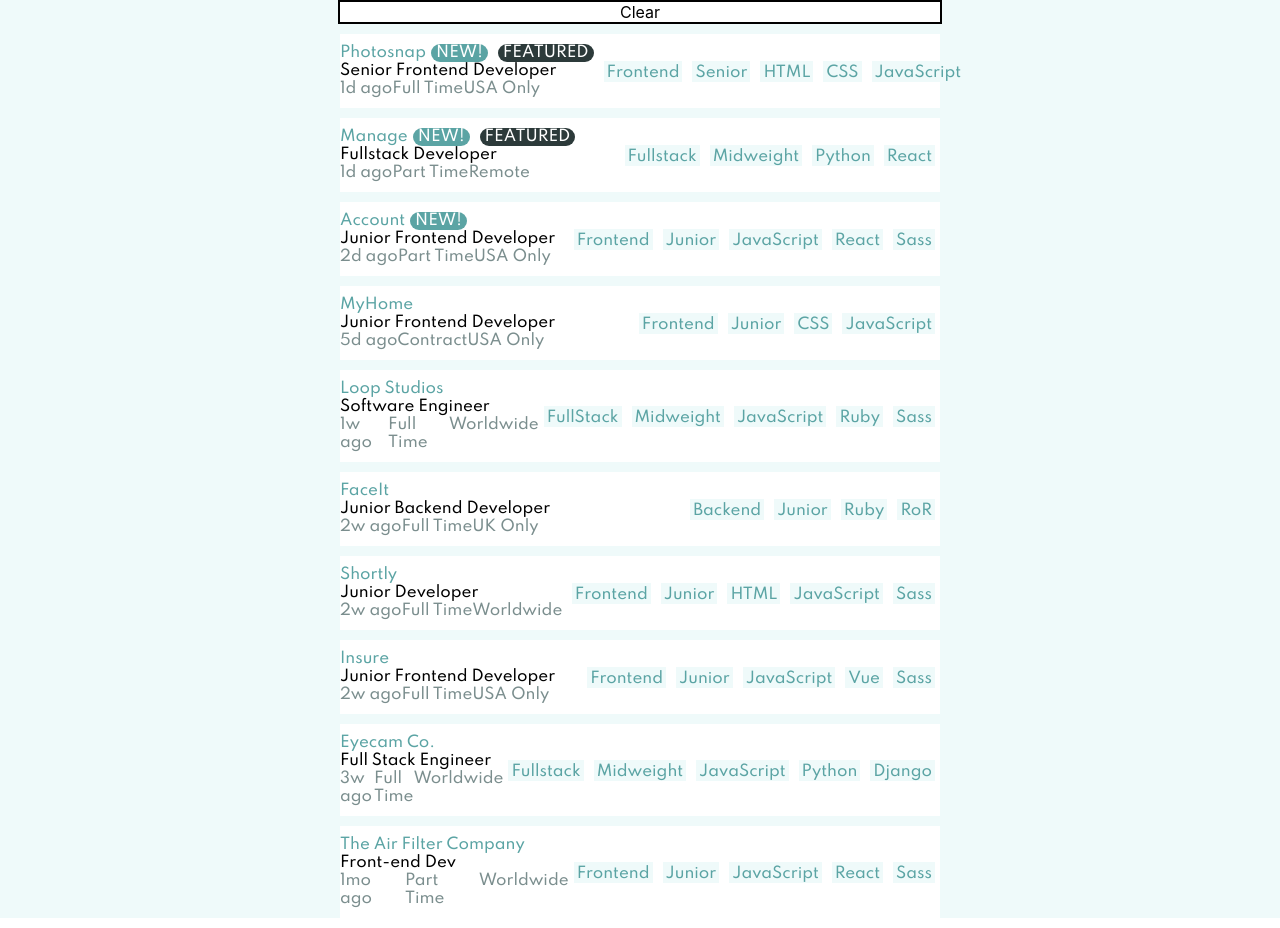
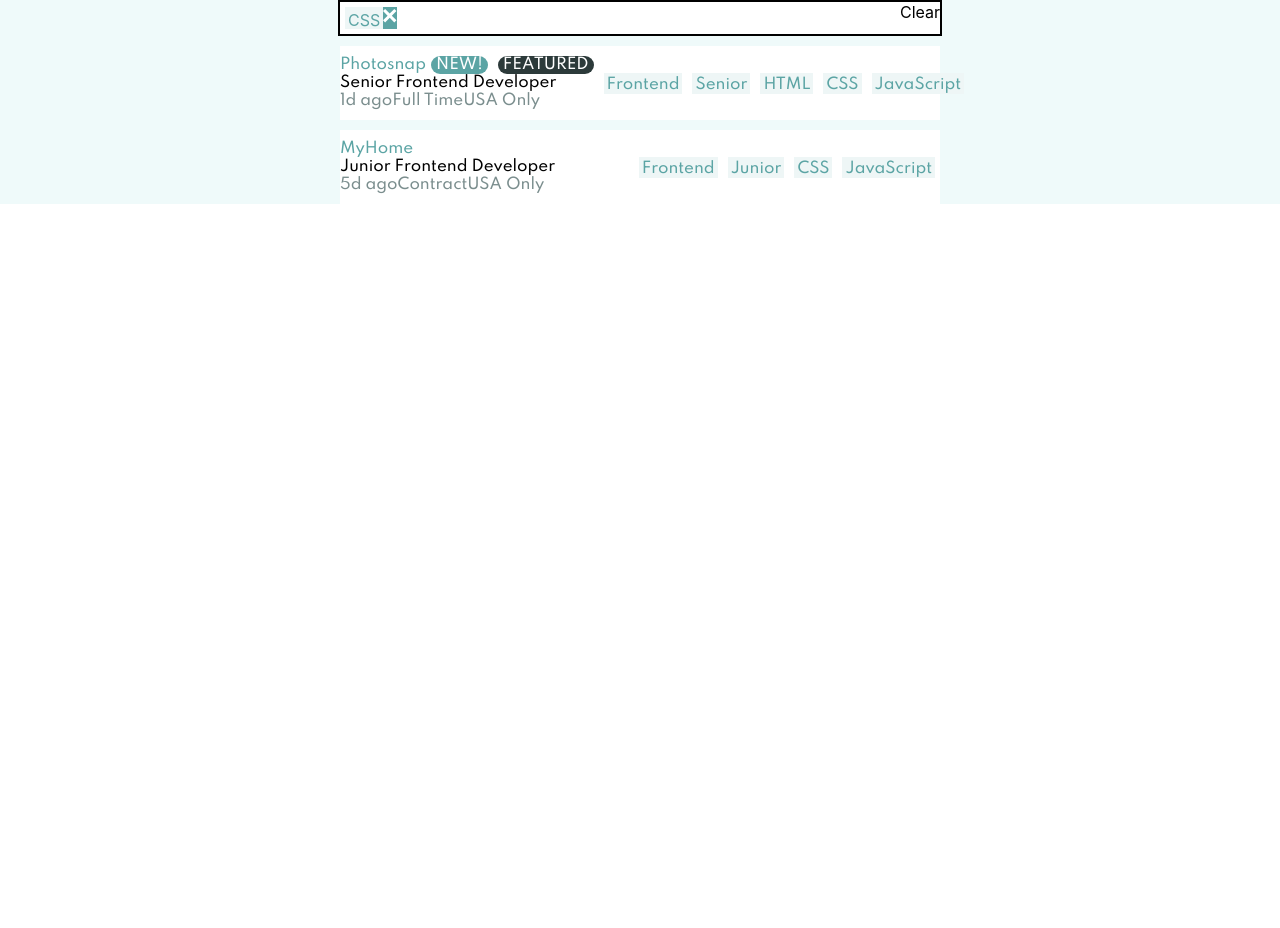
Before and after one commit to leonimanuel/job-listings-challenge, a React (Create React App) app: page / in a window 1280 px wide. After the commit the page ends 800 px from the top, so only its background shows below. Built offline with nearby package versions, Linux system fonts and the light colour scheme.

Commit message:
restructured and restyled formatting for FilterBar contents

```diff
--- a/src/App.js
+++ b/src/App.js
@@ -7,7 +7,7 @@
 
 class App extends Component {
   state = {
-  	filters: []
+  	filters: ["CSS"]
   }
 
 	addFilter = (filter) => {
--- a/src/components/Filter.js
+++ b/src/components/Filter.js
@@ -5,7 +5,7 @@
 	render() {
 		return (
 			<div className="filter-wrapper">
-				<div className="filter-label">{this.props.filter}</div>
+				<div className="tag filter-label">{this.props.filter}</div>
 				<div className="filter-remove"><RemoveIcon /></div>
 			</div>
 		)
--- a/src/components/job-listing.scss
+++ b/src/components/job-listing.scss
@@ -1,3 +1,6 @@
+$desaturated-dark-cyan: hsl(180, 29%, 50%);
+$light-grayish-cyan-filters: hsl(180, 31%, 95%);
+
 .job-wrapper {
   // font: 100% $font-stack;
   display: flex;
@@ -34,7 +37,7 @@
 
 				&.new {
 					color: white;
-					background-color: hsl(180, 29%, 50%);
+					background-color: $desaturated-dark-cyan;
 				}
 
 				&.featured {
@@ -57,7 +60,7 @@
 		align-items: center;
 
 		.tag {
-			background-color: hsl(180, 52%, 96%);
+			background-color: $light-grayish-cyan-filters;
 			color: hsl(180, 29%, 50%);
 			padding: 3px;
 			height: 1em;
--- a/src/containers/FilterBar.js
+++ b/src/containers/FilterBar.js
@@ -7,7 +7,10 @@
 	render() {
 		return (
 			<div id="filter-bar">
-				{this.props.filters.map(filter => <Filter filter={filter}/>)}
+				<div id="filters-container">
+					{this.props.filters.map(filter => <Filter filter={filter}/>)}
+				</div>
+
 				<div id="clear-filters-button">Clear</div>
 			</div>
 		)
--- a/src/containers/filter-bar.scss
+++ b/src/containers/filter-bar.scss
@@ -3,6 +3,9 @@
 
 #filter-bar {
 	border: 2px solid black;
+	display: flex;
+	justify-content: space-between;
+	margin: 0 20px;
 
 	background-color: white;
 	width: 600px;
@@ -11,11 +14,10 @@
 
 	#filters-container {
 		display: flex;
-		justify-content: space-between;
-		margin: 0 20px;
 
 		.filter-wrapper {
 			display: flex;
+			margin: 5px;
 
 			.tag {
 				background-color: $light-grayish-cyan-filters;
```
